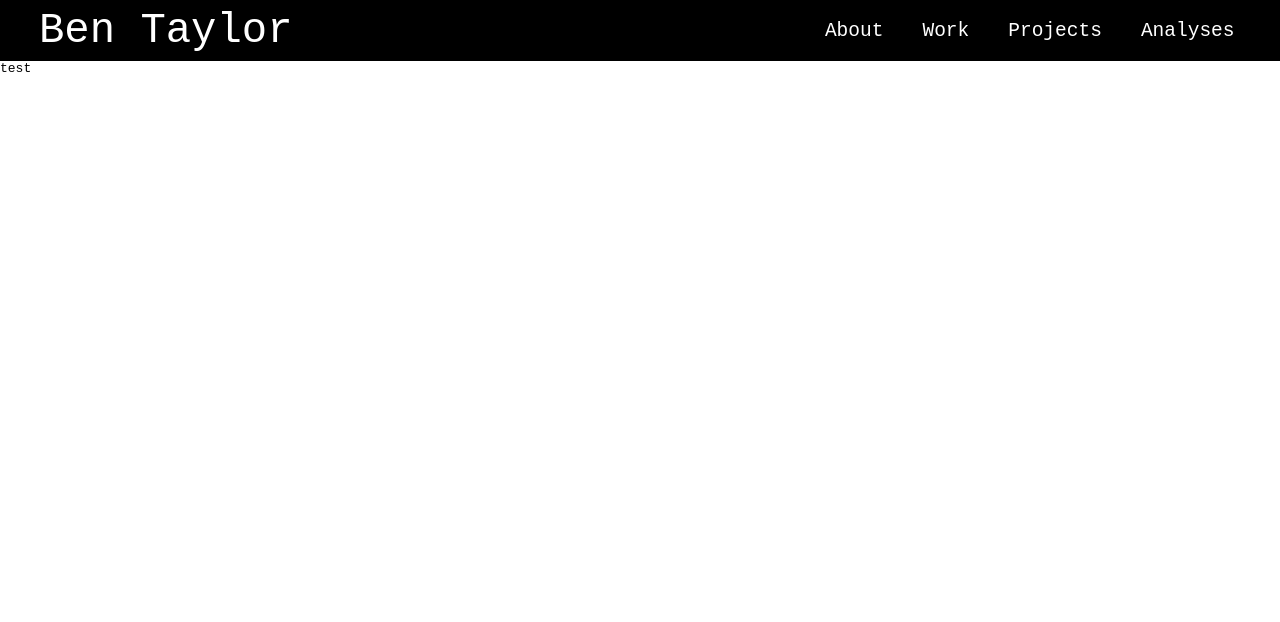
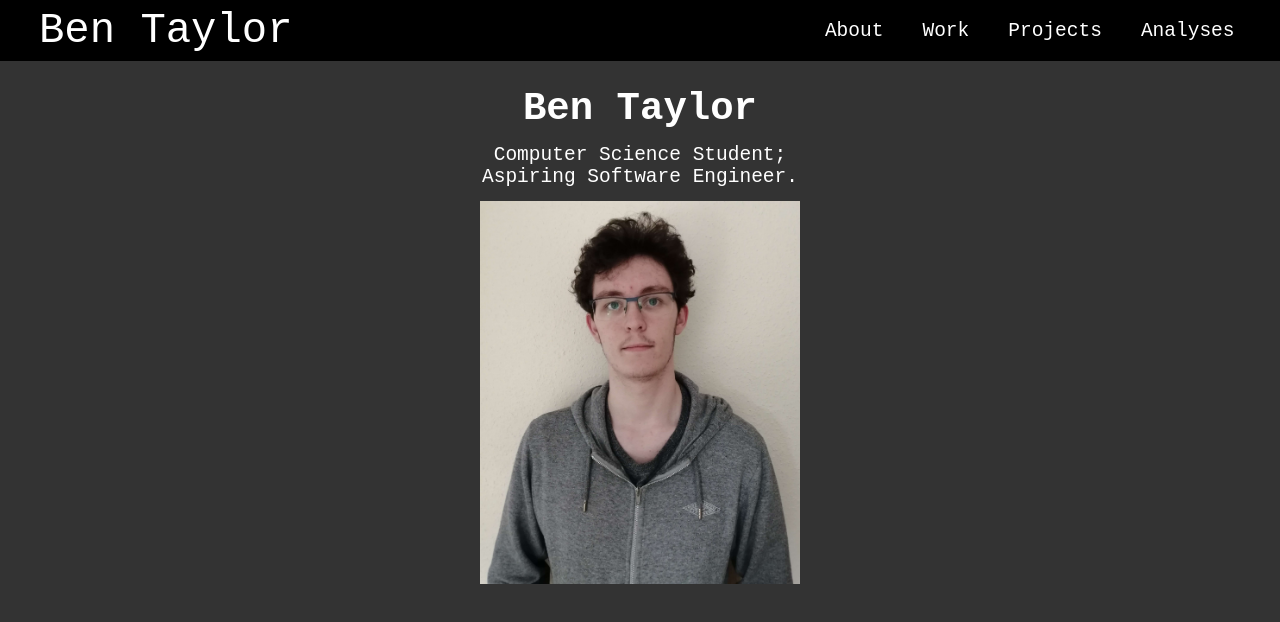
Before and after one commit to BenTaylor25/WebPortfolio2023, a React (Vite) app in the folder web-portfolio-2023/: page / in a window 1280 px wide. Shown: the top 622 px of the page. Built offline with nearby package versions, Linux system fonts and the light colour scheme.

Commit message:
home page

```diff
--- /dev/null
+++ b/web-portfolio-2023/src/components/pages/Home.scss
@@ -0,0 +1,30 @@
+
+main {
+    background: #333;
+    min-height: 100vh;
+    display: flex;
+    flex-direction: column;
+
+    h1, p {
+        margin: 0;
+        color: white;
+        width: 100%;
+        text-align: center;
+    }
+
+    h1 {
+        font-size: 3rem;
+        margin-top: 2rem;
+        margin-bottom: 1rem;
+    }
+
+    p {
+        font-size: 1.5rem;
+    }
+
+    img {
+        align-self: center;
+        width: 25vw;
+        margin-top: 1rem;
+    }
+}
--- a/web-portfolio-2023/src/components/pages/Home.tsx
+++ b/web-portfolio-2023/src/components/pages/Home.tsx
@@ -1,9 +1,13 @@
+import './Home.scss'
 
 export default function Home() {
 
     return (
-        <>
-        test
-        </>
+        <main>
+            <h1>Ben Taylor</h1>
+            <p>Computer Science Student;</p>
+            <p>Aspiring Software Engineer.</p>
+            <img src="src/assets/portrait.jpg" alt="portrait of Ben" />
+        </main>
     );
 }
```
Also changed, not shown: web-portfolio-2023/src/assets/portrait.jpg (added).
